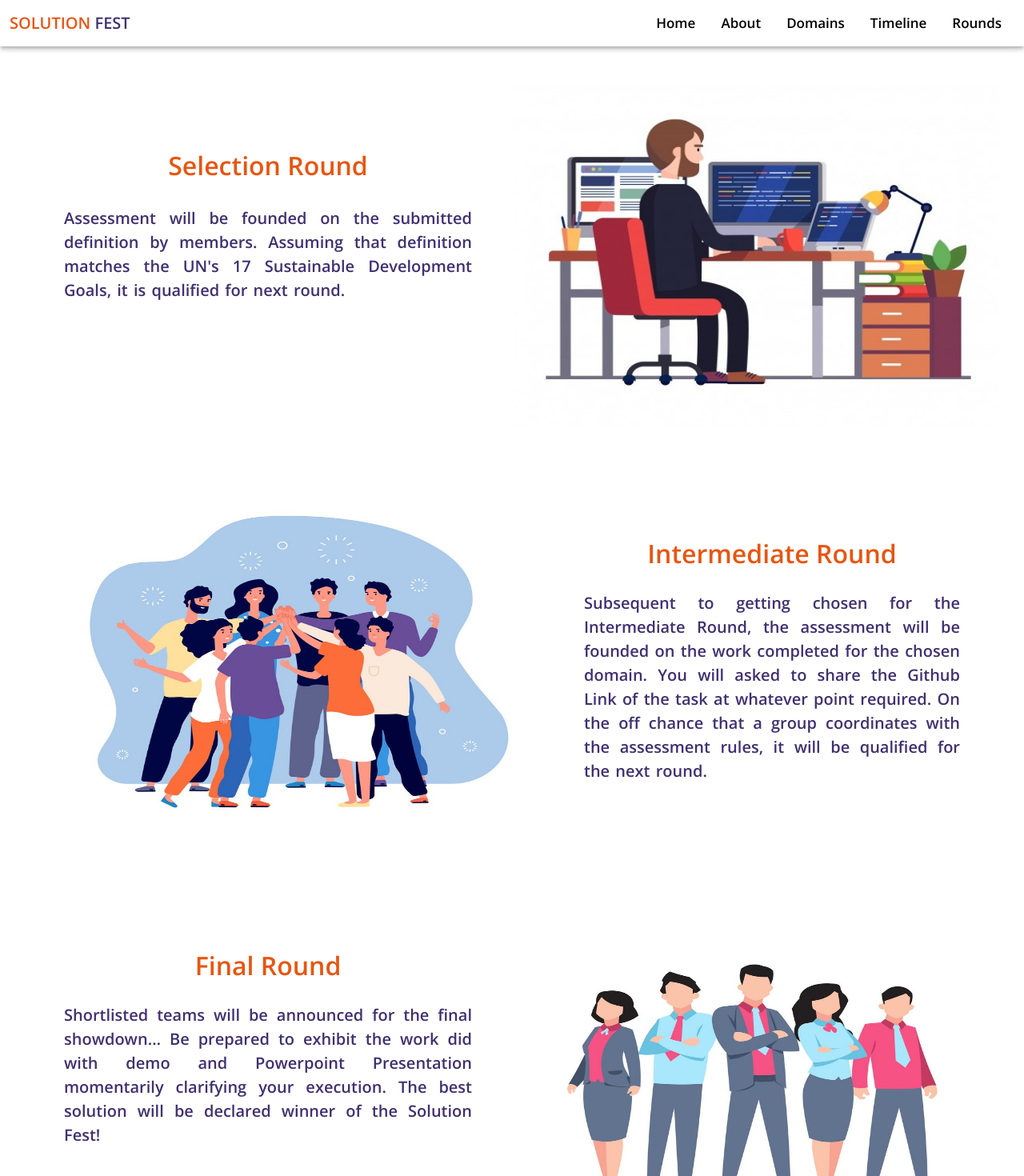
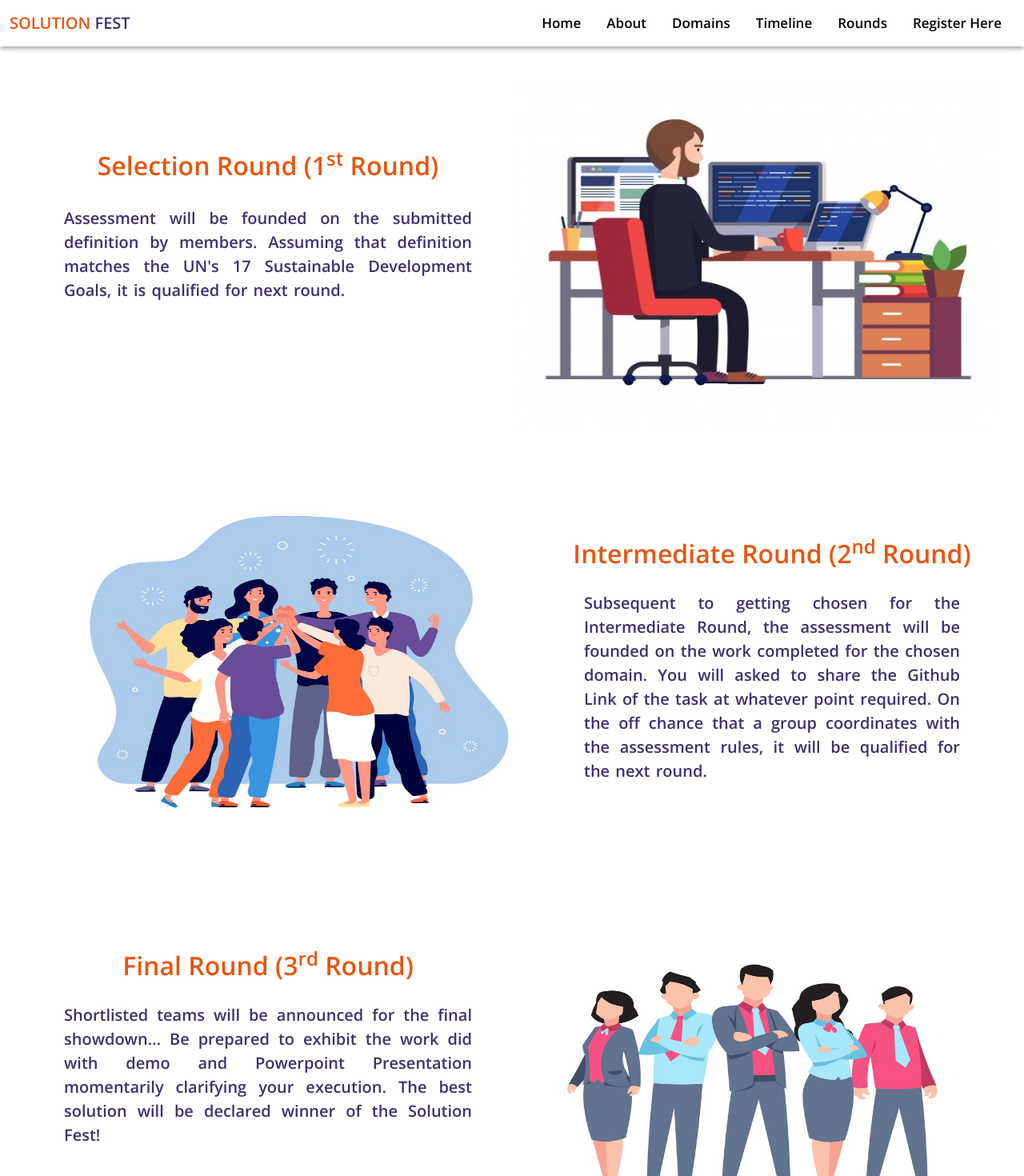
Before and after one commit to Vatsal-Dhupelia/Hackathon-Website-SolutionFest, a React (Create React App) app in the folder frontend/: page /rounds in a window 1280 px wide. Shown: the top 1470 px of the page at 80% size. Built offline with nearby package versions, Linux system fonts and the light colour scheme.

Commit message:
form added

```diff
--- a/frontend/src/component/Header/Navbar.jsx
+++ b/frontend/src/component/Header/Navbar.jsx
@@ -49,9 +49,9 @@ const Navbar = () => {
                 <Link className={`nav-link px-3`} to="/rounds">
                   Rounds
                 </Link>
-                {/* <Link className={`nav-link ${location.pathname === '/register' ? 'active' : ''} px-3`} to="/register">
+                <Link className={`nav-link px-3`} to="/register">
                   Register Here
-                </Link> */}
+                </Link>
               </div>
             </div>
           </div>
--- a/frontend/src/component/registertration/register.jsx
+++ b/frontend/src/component/registertration/register.jsx
@@ -3,7 +3,7 @@ import React from 'react'
 const Register = () => {
   return (
     <div className='container my-5'>
-      Form Link
+      <iframe src="https://docs.google.com/forms/d/e/1FAIpQLScFt_GCJP2yvOOh8R2hZZ7hpE7Pf4INLp_RUihLK1IowL_ZBQ/viewform?embedded=true" width="100%" height="3000" frameborder="0" marginheight="0" marginwidth="0">Loading…</iframe>
     </div>
   )
 }
--- a/frontend/src/component/rounds/Rounds.jsx
+++ b/frontend/src/component/rounds/Rounds.jsx
@@ -2,9 +2,6 @@ import React from "react";
 import vectorimg3 from "../../images/vector22.jpg";
 import vectorimg2 from "../../images/vector23.jpg";
 import vector1 from "../../images/vector8.jpg";
-import vectorp1 from "../../images/vector51.png";
-import vectorp2 from "../../images/vector52.png";
-import vectorp3 from "../../images/vector53.png";
 import "./Rounds.css";
 
 const Rounds = () => {
@@ -13,7 +10,7 @@ const Rounds = () => {
       <div className="abt-container">
         <div className="content1">
           <div className="about-head">
-            <h2>Selection Round </h2>
+            <h2>Selection Round (1<sup>st</sup> Round) </h2>
           </div>
           <div className="abt-desc">
             <p style={{ textAlign: "justify" }}>
@@ -31,7 +28,7 @@ const Rounds = () => {
         </div>
         <div id="abt-content1" className="content1">
           <div className="about-head3">
-            <h2>Intermediate Round</h2>
+            <h2>Intermediate Round (2<sup>nd</sup> Round) </h2>
           </div>
           <div className="abt-desc1">
             <p style={{ textAlign: "justify" }}>
@@ -43,7 +40,7 @@ const Rounds = () => {
       <div className="abt-container">
         <div className="content1">
           <div id="abt-head3" className="about-head3">
-            <h2>Final Round</h2>
+            <h2>Final Round (3<sup>rd</sup> Round) </h2>
           </div>
           <div id="about-desc1" className="abt-desc">
             <p style={{ textAlign: "justify" }}>Shortlisted teams will be announced for the final showdown…
```
